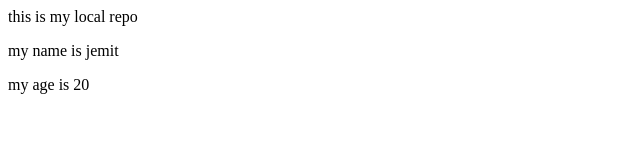
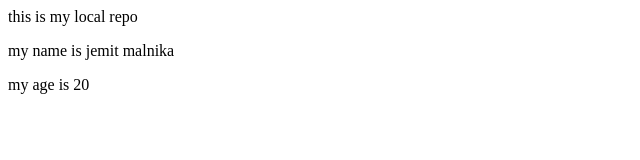
Before and after one commit to chrolloolucilferr/localrepo, a plain HTML site: page index.html in a window 1280 px wide. Shown: the full height of the page, 0-640 px from the left. Drawn offline with Linux system fonts and the light colour scheme.

Commit message:
added my full name

```diff
--- a/index.html
+++ b/index.html
@@ -1,3 +1,3 @@
 <p>this is my local repo</p>
-<p>my name is jemit</p>
+<p>my name is jemit malnika</p>
 <p>my age is 20</p>
```
